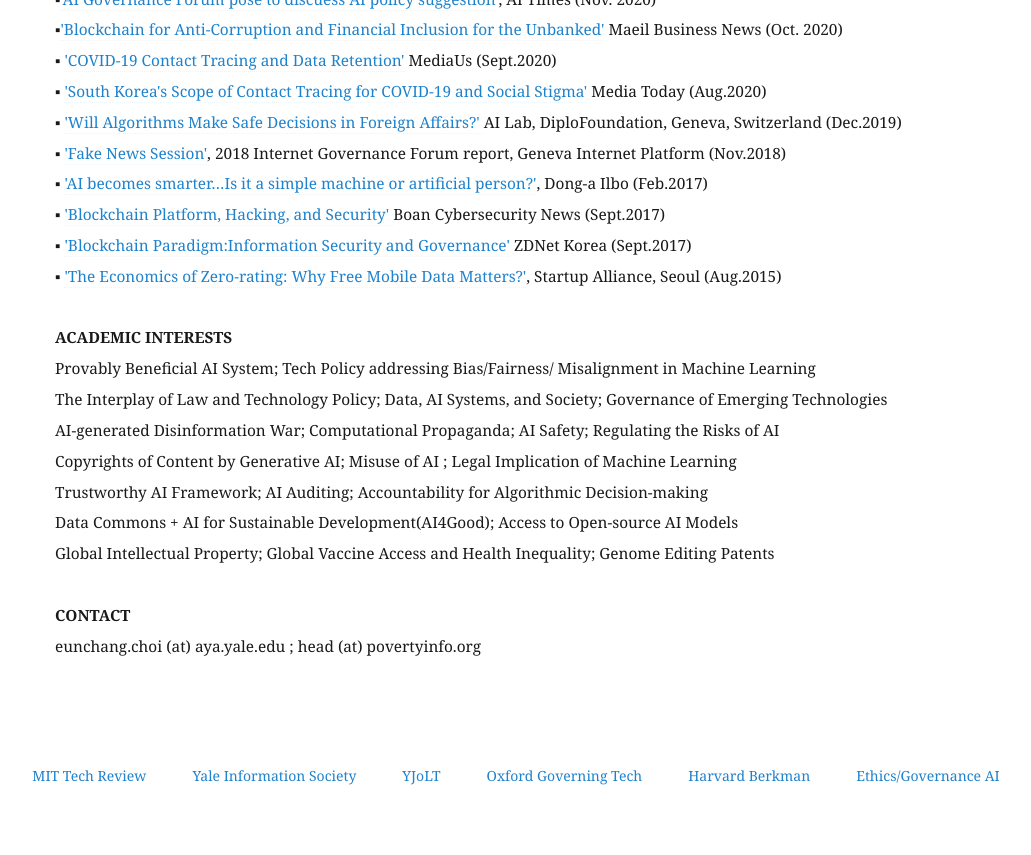
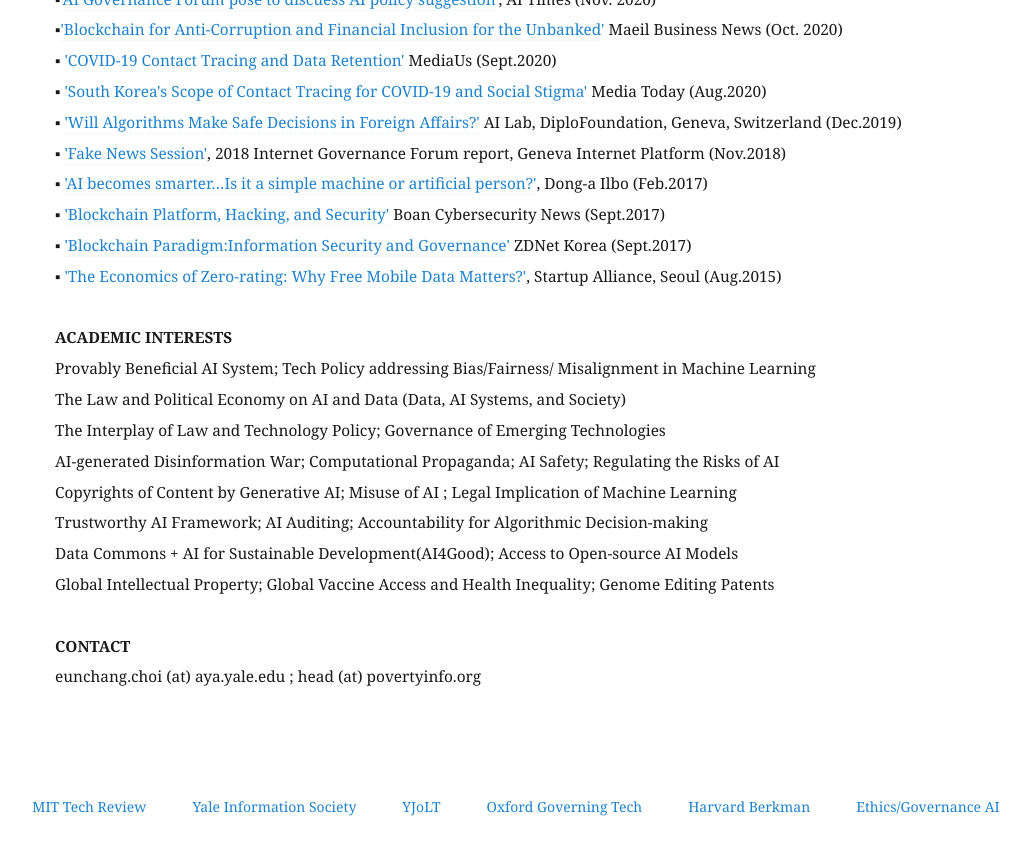
Before and after one commit to eunchangchoi/eunchangchoi.github.io, a Jekyll site: the page built from index.md, in a window 1280 px wide and 900 px high, scrolled down 9286 px. Shown: the top 855 px of the window, without its empty margins (45-1076 px from the left). Built offline with Jekyll 4.4.1, drawn with Linux system fonts in a browser that asks for light colours.

Commit message:
Update index.md

```diff
--- a/index.md
+++ b/index.md
@@ -223,7 +223,8 @@
  <br>
  <strong> ACADEMIC INTERESTS </strong> <br>
    Provably Beneficial AI System; Tech Policy addressing Bias/Fairness/ Misalignment in Machine Learning <br>
-   The Interplay of Law and Technology Policy; Data, AI Systems, and Society; Governance of Emerging Technologies <br>
+   The Law and Political Economy on AI and Data (Data, AI Systems, and Society) <br>
+   The Interplay of Law and Technology Policy; Governance of Emerging Technologies <br>
    AI-generated Disinformation War; Computational Propaganda; AI Safety; Regulating the Risks of AI <br>
    Copyrights of Content by Generative AI; Misuse of AI ; Legal Implication of Machine Learning <br>
    Trustworthy AI Framework; AI Auditing; Accountability for Algorithmic Decision-making <br>
```
